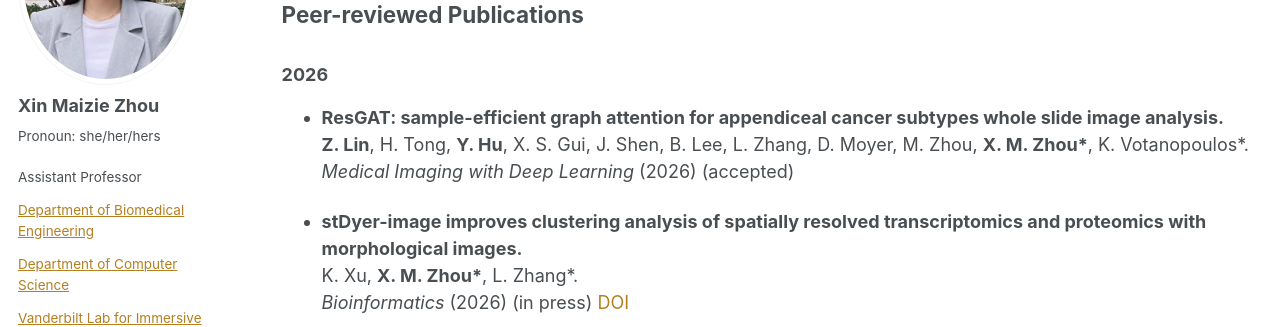
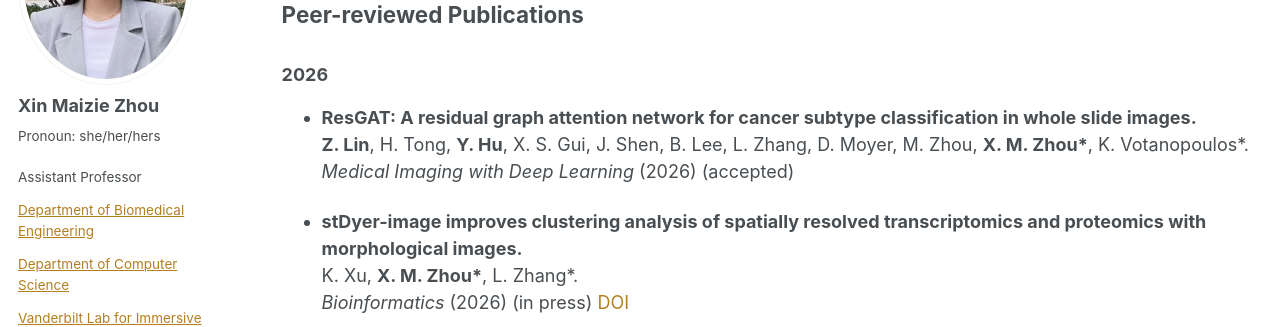
Before and after one commit to maiziezhoulab/Maiziezhoulab.github.io, a Jekyll site: the page built from _pages/publications.md, in a window 1280 px wide and 900 px high, scrolled down 1459 px. Shown: the part 153-480 px from the top of the window. Built offline with Jekyll 4.4.1, drawn with Linux system fonts in a browser that asks for light colours; some web fonts are replaced.

Commit message:
Update publications.md

```diff
--- a/_pages/publications.md
+++ b/_pages/publications.md
@@ -65,7 +65,7 @@ used Xin Maizie Zhou (X. M. Zhou) for publications after 2022.
 ## Peer-reviewed Publications
 
 ### 2026
-- **ResGAT: sample-efficient graph attention for appendiceal cancer subtypes whole slide image analysis.**
+- **ResGAT: A residual graph attention network for cancer subtype classification in whole slide images.**
   **Z. Lin**, H. Tong, **Y. Hu**, X. S. Gui, J. Shen, B. Lee, L. Zhang, D. Moyer, M. Zhou, **X. M. Zhou\***, K. Votanopoulos\*.
   _Medical Imaging with Deep Learning_ (2026) (accepted)
 
```
